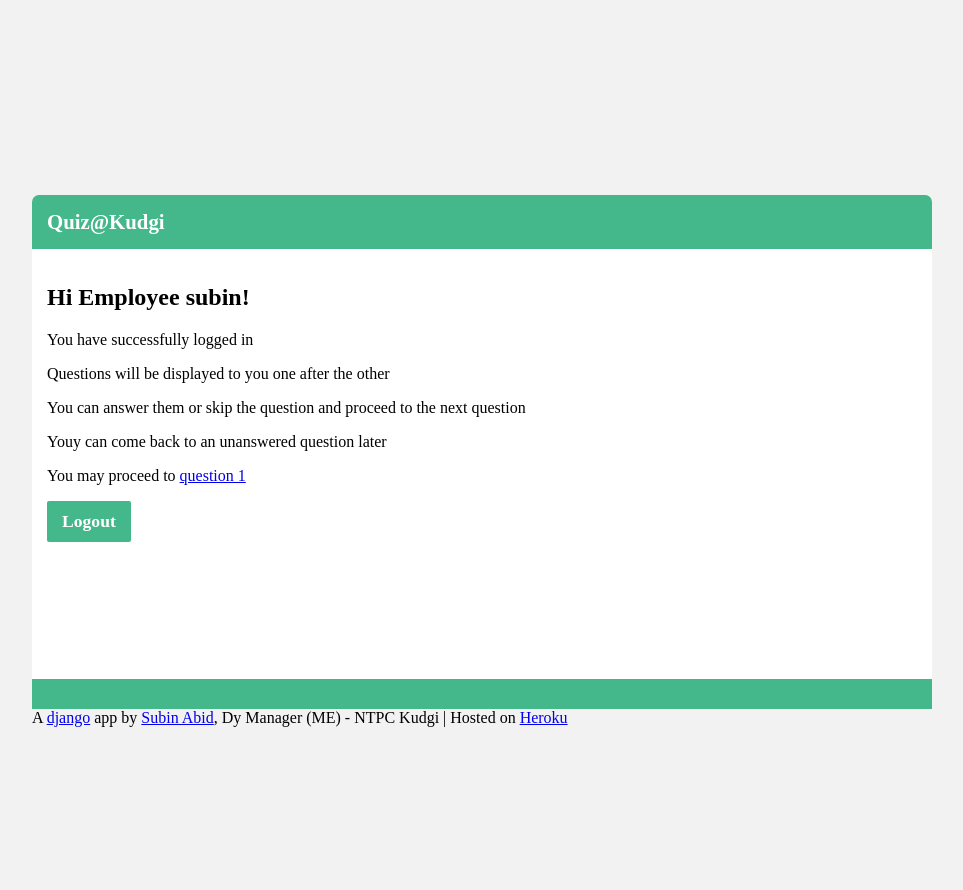
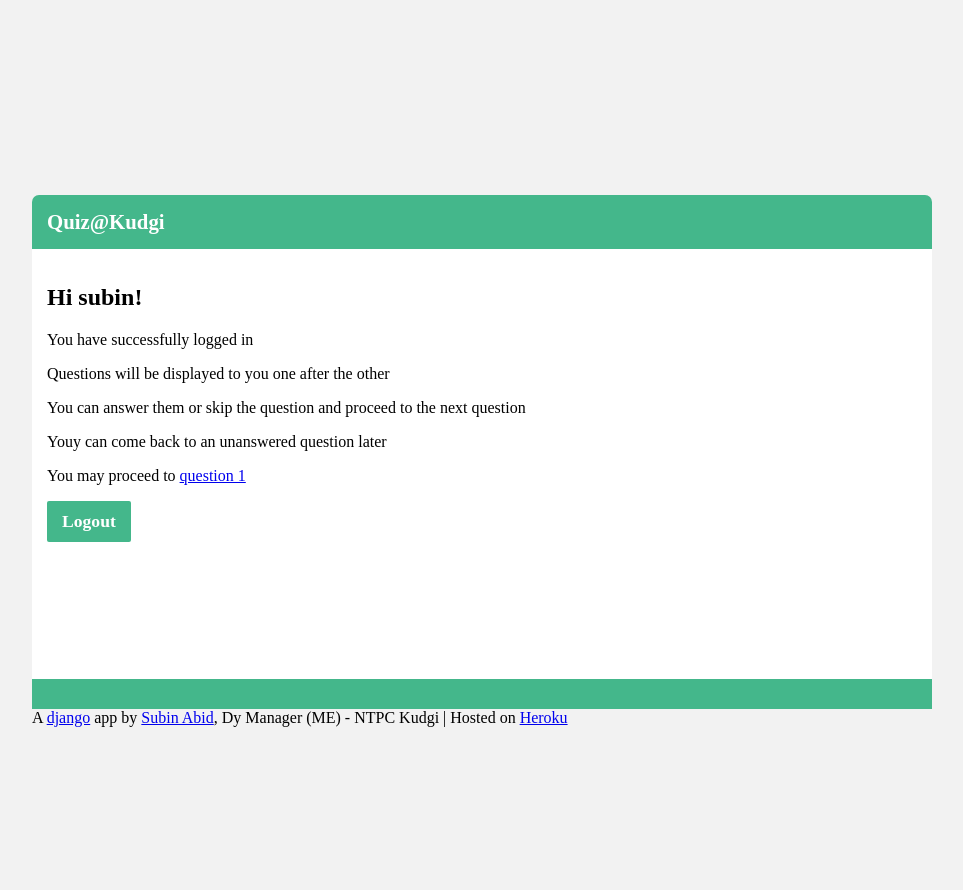
Before and after one commit to subinabid/Q, a Django app: page /quiz/ in a window 1280 px wide. Shown: the whole page, without its empty margins (158-1121 px from the left). Run offline with Django 3.2, Linux system fonts and the light colour scheme; a user stored in the database is signed in.

Commit message:
Minor fixes
call someon as username , rather than Employee Username

```diff
--- a/quiz/templates/quiz/quiz.html
+++ b/quiz/templates/quiz/quiz.html
@@ -4,7 +4,7 @@
 
 {% block content %}
   {% if user.is_authenticated %}
-    <h2>Hi Employee {{ user.username }}!</h2>
+    <h2>Hi {{ user.username }}!</h2>
     <p>You have successfully logged in</p>
     <p>Questions will be displayed to you one after the other</p>
     <p>You can answer them or skip the question and proceed to the next question </p>
```
